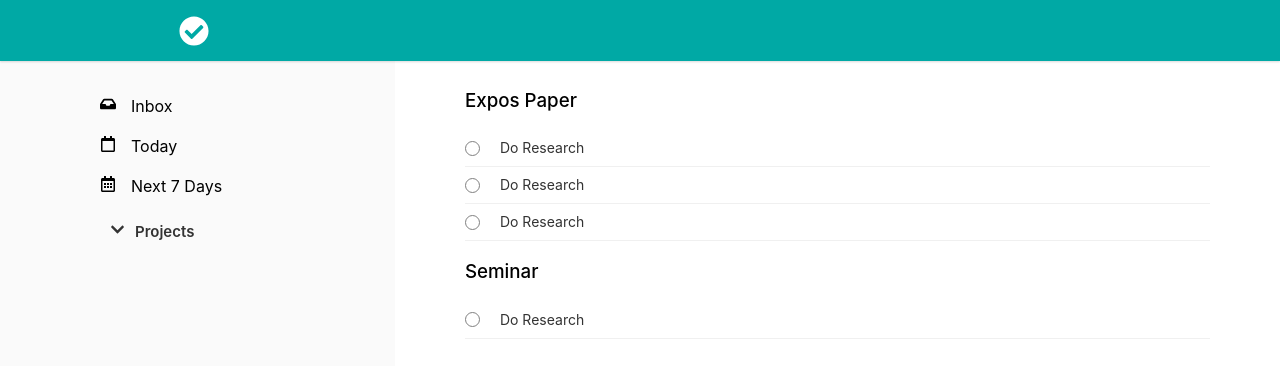
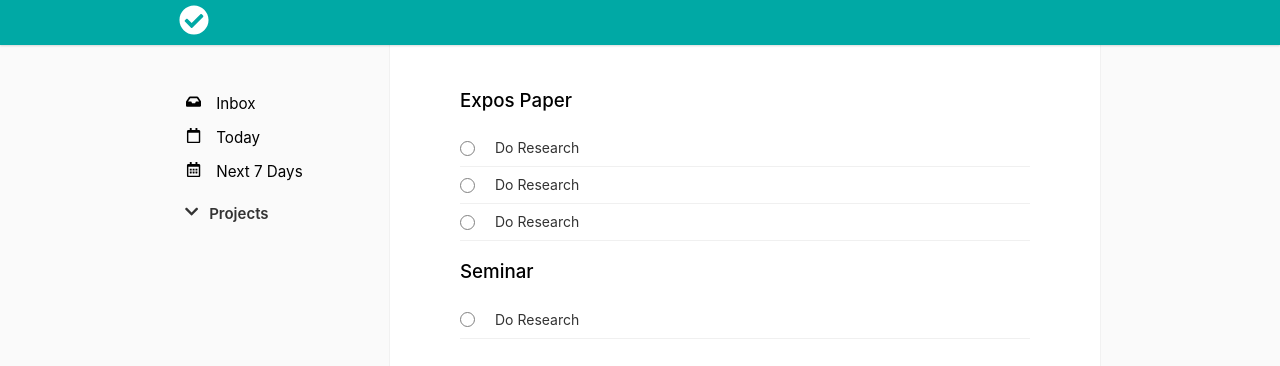
Before and after one commit to lithafnium/todolist, a React (Create React App) app: page / in a window 1280 px wide. Shown: the top 366 px of the page. Built offline with nearby package versions, Linux system fonts and the light colour scheme.

Commit message:
kinda fixed body

```diff
--- a/src/components/App.js
+++ b/src/components/App.js
@@ -8,10 +8,13 @@ function App() {
   return (
     <div>
       <Header/>
-        <div class = "container">
+        <div id = "app-holder" >
+        	<div id = "content-holder">
 
-        <Sidebar/>
-        <Tasks/>
+        		<Sidebar/>
+        		<Tasks/>
+
+        	</div>
 
       </div>
     </div>
--- a/src/index.css
+++ b/src/index.css
@@ -15,6 +15,27 @@ code {
 
 .container{
 	display: flex;
+
+}
+
+#app-holder{
+	display: -webkit-box;
+    display: -ms-flexbox;
+    display: flex;
+    -webkit-box-pack: center;
+    -ms-flex-pack: center;
+    justify-content: center;
+    min-height: calc(100vh);
+    margin-left: calc(100vw - 100%);
+    margin-right: 0;
+
+    background-color: #fafafa;
+
+}
+
+#content-holder{
+	display: flex;
+	width: 922px;
 }
 
 
@@ -22,7 +43,7 @@ code {
 header{
 	background-color: #00A9A5;
 	border-bottom: solid 1px #00A9A5;
-	height: 60px;
+	height: 44px;
 
 	-webkit-transition: height 200ms ease-in;
   		transition: height 200ms ease-in;
@@ -46,7 +67,7 @@ nav {
     grid-row-gap: 0px;
     max-width: 922px;
     margin: auto;
-    height: 65px;
+    height: 44px;
  }
 
  .logo{
@@ -58,15 +79,22 @@ nav {
 /* SIDEBAR ================= */
 
 .sidebar{
-	padding: 70px 00px 0px 50px;
-	width: 500px;
+	padding: 70px 00px 0px 0px;
+	width: 266px;
 	background-color: #fafafa;
+	border-right: 1px solid #f1f1f1;
 	height: calc(100vh);
 }
+.sidebar span{
+	font-size: 0.95rem;
+}
 
+.sidebar ul{
+	padding: 0px;
+}
 .list-item{
 
-	padding: 10px;
+	padding: 7px;
 	list-style-type: none;
 }
 
@@ -83,7 +111,7 @@ nav {
 
 .project-header{
 
-	padding-left: 60px;
+	padding-left: 5px;
 	color: #333;
 	font-size: 15px;
 	font-weight: 600;
@@ -100,6 +128,9 @@ nav {
 .tasks{
 	padding: 70px;
 	width: calc(100% - 200px);
+	background-color: white;
+	border-right: 1px solid #f1f1f1;
+
 }
 .checkbox-holder{
 	margin-right: 20px;
```
